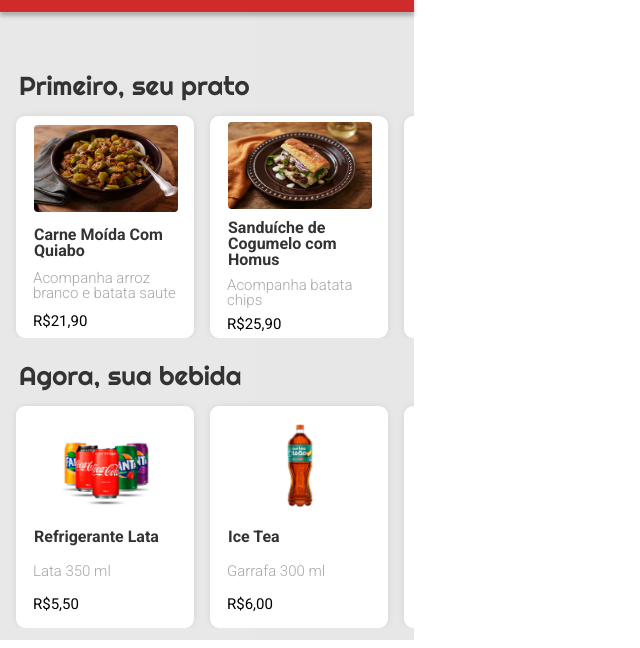
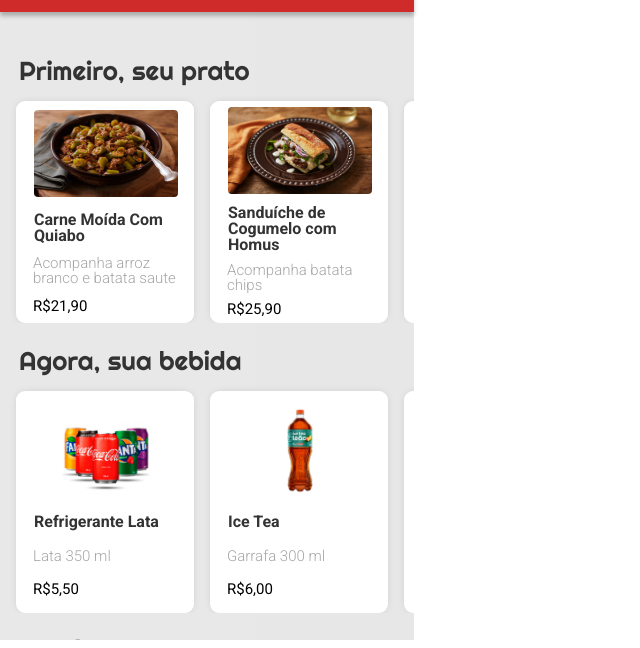
Before and after one commit to BiaChamsim/projeto3-driveneats, a plain HTML site: page index.html in a window 1280 px wide. Shown: the part 80-728 px from the top of the page, without its empty margins (0-640 px from the left). Drawn offline with Linux system fonts and the light colour scheme.

Commit message:
css final function

```diff
--- a/estilos.css
+++ b/estilos.css
@@ -41,8 +41,8 @@ h1, h4{
     display: flex;
     flex-direction: column;
     justify-content:center;
-    padding-top: 50px;
-    padding-bottom: 50px;
+    padding-top: 35px;
+    padding-bottom: 35px;
 }
 
 
@@ -168,4 +168,5 @@ button {
 
 .final{
     background-color: green;
+    color: #FFFFFF;
 }
```
